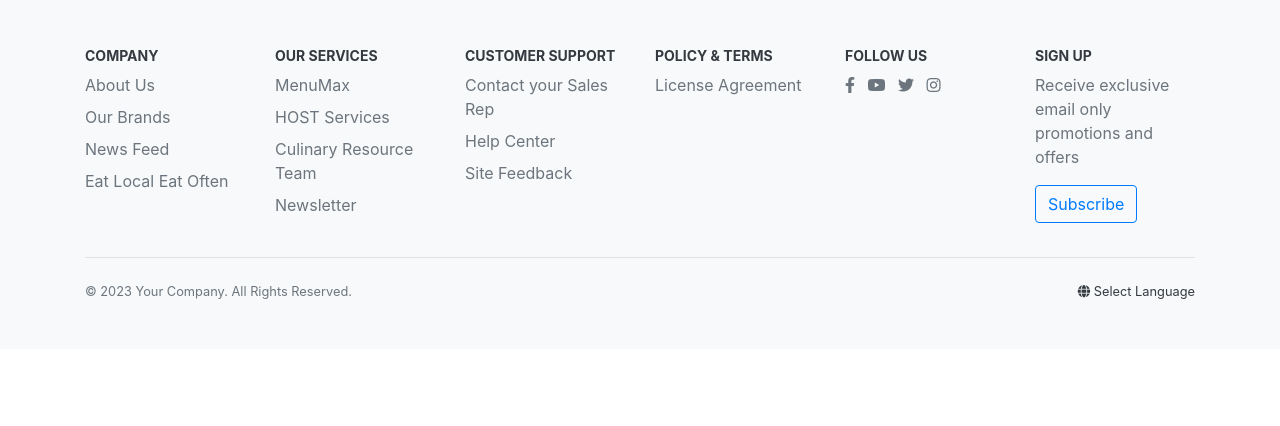
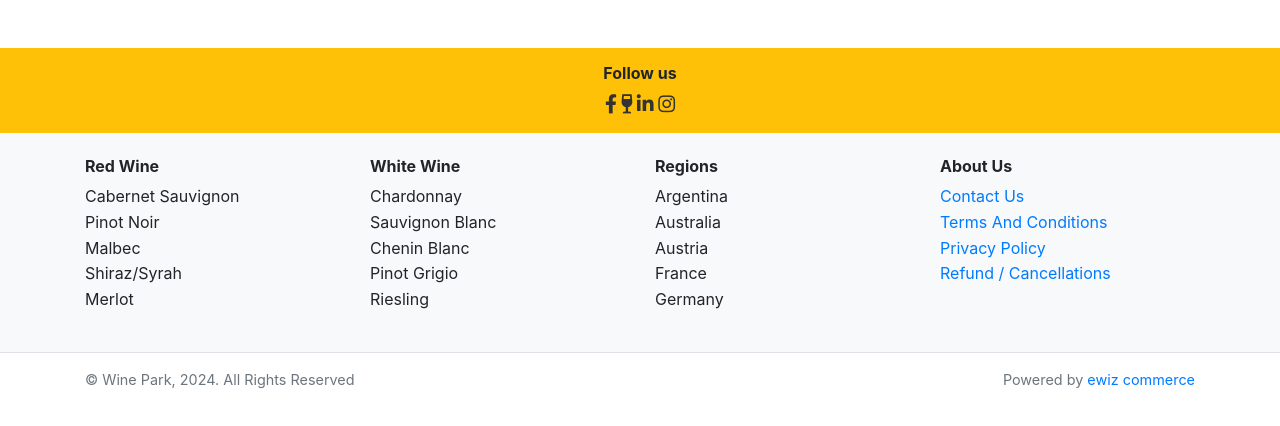
Before and after one commit to Varahmihir/dtapro, a plain HTML site: page Footer.html in a window 1280 px wide. Drawn offline with nearby package versions, Linux system fonts and the light colour scheme.

Commit message:
Ayush commit

```diff
--- a/Footer.html
+++ b/Footer.html
@@ -10,78 +10,81 @@
 </head>
 <body>
 
-<footer class="footer d-flex bg-light py-5">
+<!-- Footer Section -->
+<footer class="footer-section mt-5">
+    <!-- Top Section with Social Media Icons -->
+    <div class="footer-top bg-warning py-3">
+        <div class="container text-center">
+            <h6>Follow us</h6>
+            <div class="social-icons">
+                <a href="#" class="me-3"><i class="fab fa-facebook-f"></i></a>
+                <a href="#" class="me-3"><i class="fas fa-wine-glass-alt"></i></a>
+                <a href="#" class="me-3"><i class="fab fa-linkedin-in"></i></a>
+                <a href="#"><i class="fab fa-instagram"></i></a>
+            </div>
+        </div>
+    </div>
+
+    <!-- Middle Section with Links -->
+    <div class="footer-middle bg-light py-4">
         <div class="container">
             <div class="row">
-            <!-- Company Section -->
-            <div class="col-md-2">
-                <h6 class="text-uppercase font-weight-bold">Company</h6>
+                <!-- Wine Categories -->
+                <div class="col-md-3 col-sm-6">
+                    <h6>Red Wine</h6>
                     <ul class="list-unstyled">
-                    <li><a href="#">About Us</a></li>
-                    <li><a href="#">Our Brands</a></li>
-                    <li><a href="#">News Feed</a></li>
-                    <li><a href="#">Eat Local Eat Often</a></li>
+                        <li>Cabernet Sauvignon</li>
+                        <li>Pinot Noir</li>
+                        <li>Malbec</li>
+                        <li>Shiraz/Syrah</li>
+                        <li>Merlot</li>
+                        <!-- Add more items as needed -->
+                    </ul>
+                </div>
+                <div class="col-md-3 col-sm-6">
+                    <h6>White Wine</h6>
+                    <ul class="list-unstyled">
+                        <li>Chardonnay</li>
+                        <li>Sauvignon Blanc</li>
+                        <li>Chenin Blanc</li>
+                        <li>Pinot Grigio</li>
+                        <li>Riesling</li>
+                        <!-- Add more items as needed -->
                     </ul>
                 </div>
 
-            <!-- Our Services-->
-            <div class="col-md-2">
-                <h6 class="text-uppercase font-weight-bold">Our Services</h6>
+                <!-- Regions -->
+                <div class="col-md-3 col-sm-6">
+                    <h6>Regions</h6>
                     <ul class="list-unstyled">
-                    <li><a href="#">MenuMax</a></li>
-                    <li><a href="#">HOST Services</a></li>
-                    <li><a href="#">Culinary Resource Team</a></li>
-                    <li><a href="#">Newsletter</a></li>
+                        <li>Argentina</li>
+                        <li>Australia</li>
+                        <li>Austria</li>
+                        <li>France</li>
+                        <li>Germany</li>
+                        <!-- Add more items as needed -->
                     </ul>
                 </div>
 
-            <!-- Customer Support -->
-            <div class="col-md-2">
-                <h6 class="text-uppercase font-weight-bold">Customer Support</h6>
+                <!-- Additional Links -->
+                <div class="col-md-3 col-sm-6">
+                    <h6>About Us</h6>
                     <ul class="list-unstyled">
-                    <li><a href="#">Contact your Sales Rep</a></li>
-                    <li><a href="#">Help Center</a></li>
-                    <li><a href="#">Site Feedback</a></li>
+                        <li><a href="#">Contact Us</a></li>
+                        <li><a href="#">Terms And Conditions</a></li>
+                        <li><a href="#">Privacy Policy</a></li>
+                        <li><a href="#">Refund / Cancellations</a></li>
                     </ul>
                 </div>
-
-            <!-- Policy & Terms-->
-            <div class="col-md-2">
-                <h6 class="text-uppercase font-weight-bold">Policy & Terms</h6>
-                <ul class="list-unstyled">
-                    <li><a href="#">License Agreement</a></li>
-                </ul>
             </div>
-
-            <!-- Follow Us -->
-            <div class="col-md-2">
-                <h6 class="text-uppercase font-weight-bold">Follow Us</h6>
-                <ul class="list-inline">
-                    <li class="list-inline-item"><a href="#"><i class="fab fa-facebook-f"></i></a></li>
-                    <li class="list-inline-item"><a href="#"><i class="fab fa-youtube"></i></a></li>
-                    <li class="list-inline-item"><a href="#"><i class="fab fa-twitter"></i></a></li>
-                    <li class="list-inline-item"><a href="#"><i class="fab fa-instagram"></i></a></li>
-                </ul>
-            </div>
-
-            <!-- Sign Up  -->
-            <div class="col-md-2">
-                <h6 class="text-uppercase font-weight-bold">Sign Up</h6>
-                <p>Receive exclusive email only promotions and offers</p>
-                <button class="btn btn-outline-primary">Subscribe</button>
         </div>
     </div>
 
-        <!-- Footer Bottom -->
-        <div class="footer-bottom mt-4 pt-4 border-top">
-            <div class="row">
-                <div class="col-md-6">
-                    <p class="mb-0">© 2023 Your Company. All Rights Reserved.</p>
-                </div>
-                <div class="col-md-6 text-md-right">
-                    <a href="#" class="text-dark"><i class="fas fa-globe"></i> Select Language</a>
-                </div>
-            </div>
+    <!-- Bottom Section with Copyright -->
+    <div class="footer-bottom bg-white py-3">
+        <div class="container d-flex justify-content-between align-items-center">
+            <small>&copy; Wine Park, 2024. All Rights Reserved</small>
+            <small>Powered by <a href="#" class="text-decoration-none">ewiz commerce</a></small>
         </div>
     </div>
 </footer>
--- a/css/footer.css
+++ b/css/footer.css
@@ -1,48 +1,51 @@
-.footer {
-    background-color: #f8f9fa; /* Light background color */
-    color: #6c757d; /* Text color for footer */
+.footer-top {
+    background-color: #fcd116; /* Yellow background */
 }
 
-.footer h6 {
-    font-size: 0.875rem; /* Slightly smaller headings */
-    color: #343a40; /* Darker color for headings */
+.footer-top h6 {
+    margin-bottom: 10px;
+    font-weight: bold;
 }
 
-.footer a {
-    color: #6c757d; /* Light gray color for links */
-    text-decoration: none;
+.footer-middle {
+    background-color: #e9ecef; /* Light gray background */
+    padding-top: 20px;
+    padding-bottom: 20px;
 }
 
-.footer a:hover {
-    color: #007bff; /* Bootstrap primary color on hover */
+.footer-middle h6 {
+    font-weight: bold;
 }
 
-.footer ul {
-    padding-left: 0; /* Remove default padding */
+.footer-middle ul {
+    padding: 0;
+    list-style-type: none;
 }
 
-.footer ul li {
-    margin-bottom: 0.5rem;
+.footer-middle ul li {
+    line-height: 1.6;
 }
 
-.footer ul.list-inline {
-    padding-left: 0; /* Remove padding for inline list */
+.footer-bottom {
+    background-color: #f8f9fa; /* Lighter background for bottom section */
+    border-top: 1px solid #dee2e6;
 }
 
-.footer ul.list-inline li {
-    margin-right: 0.5rem; /* Space between social icons */
+.social-icons i {
+    font-size: 1.2rem;
+    color: #333;
 }
 
-.footer .footer-bottom {
-    font-size: 0.8rem;
+.social-icons a {
+    color: inherit;
+    transition: color 0.3s ease;
 }
 
-.footer .btn-outline-primary {
-    border-color: #007bff;
-    color: #007bff;
+.social-icons a:hover {
+    color: #007bff; /* Change to a primary color on hover */
 }
 
-.footer .btn-outline-primary:hover {
-    background-color: #007bff;
-    color: white;
+.footer-bottom small {
+    font-size: 0.9rem;
+    color: #6c757d;
 }
```
Also changed, not shown: blog.html (added, +57 -0 lines), css/blog.css (added, +28 -0 lines), assets/win2.jpg (added), assets/wine1.jpg (added), assets/wine3.jpg (added). Lines whose indentation alone changed are shown as unchanged.
